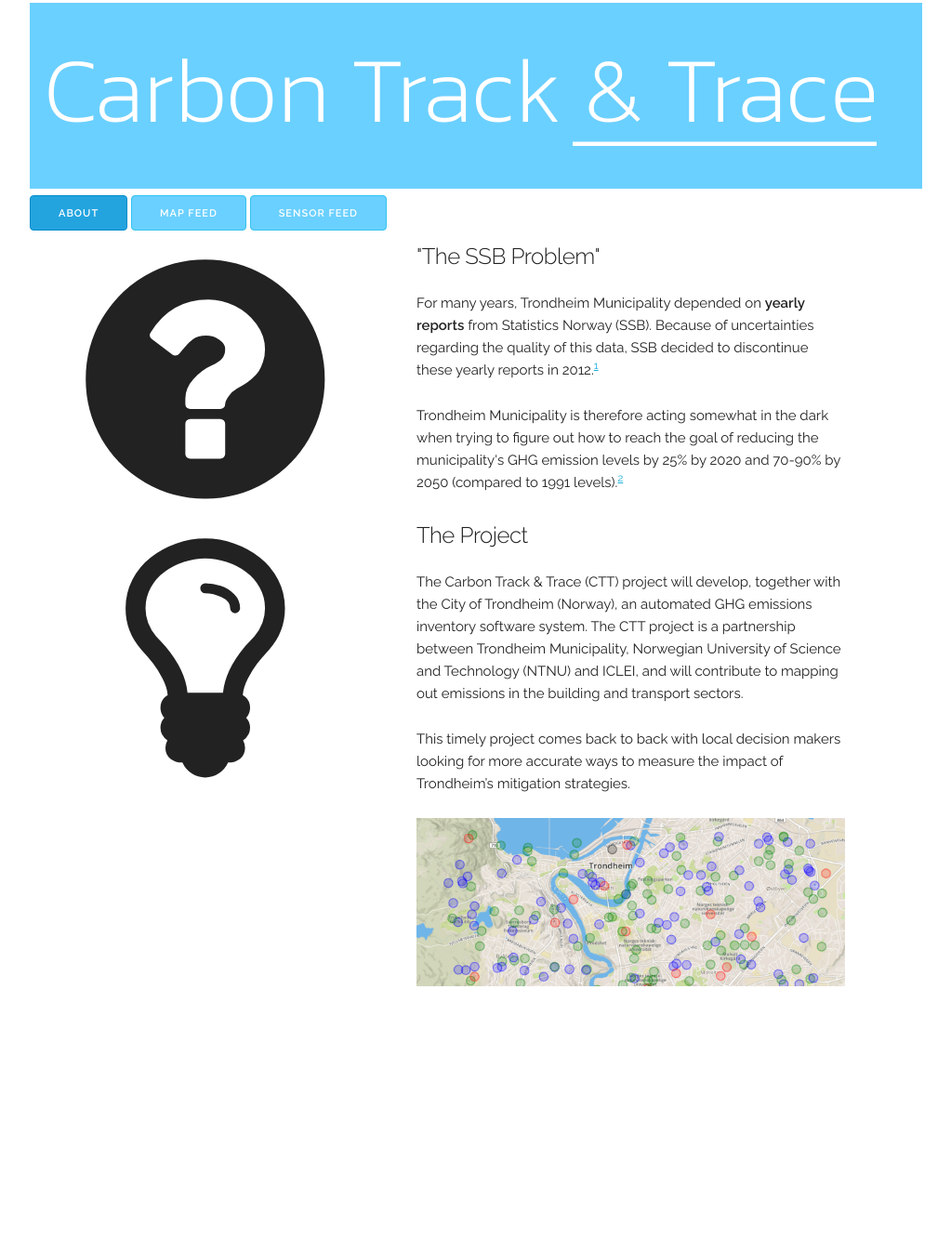
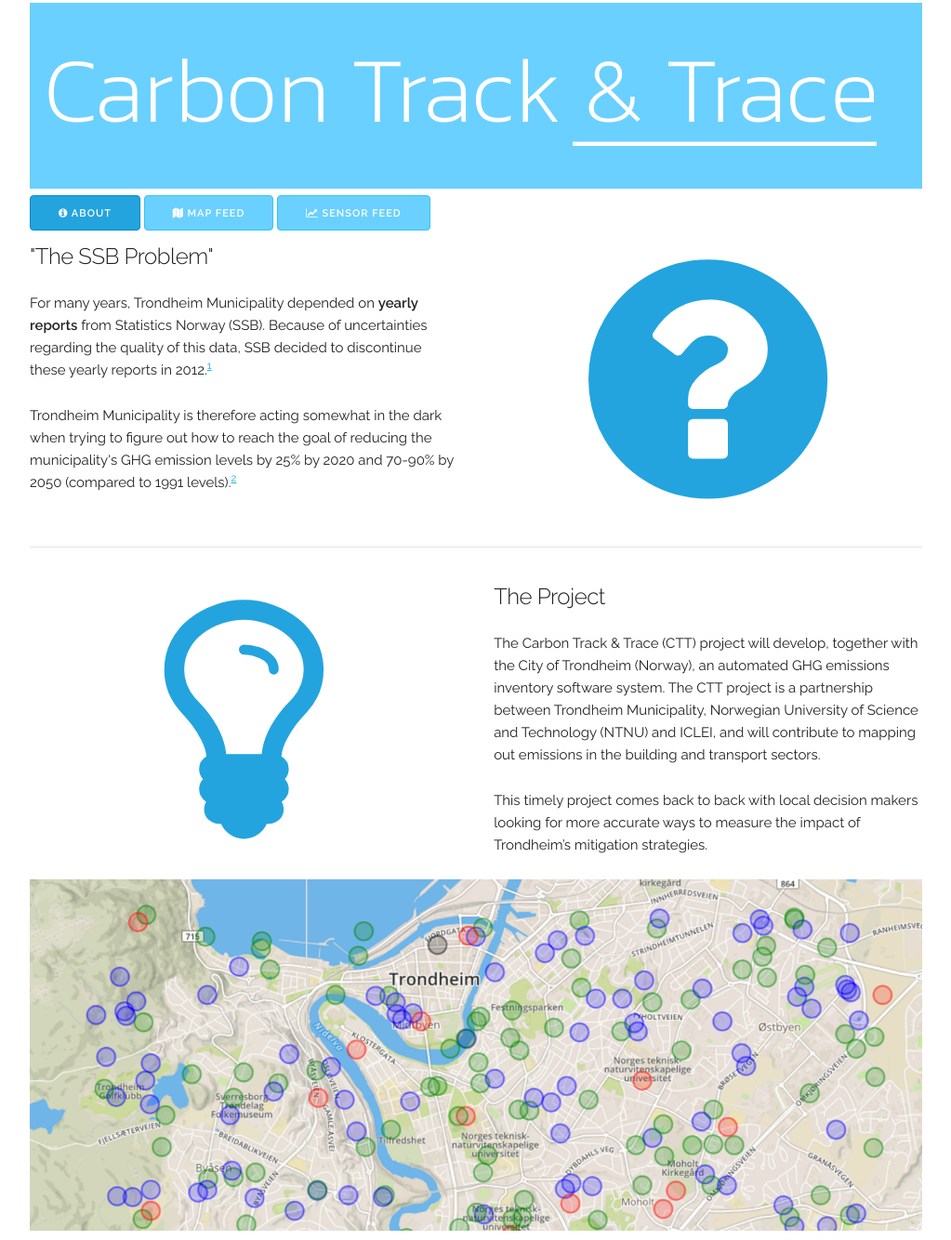
Before and after one commit to Patechoc/CTT_dashboard, a plain HTML site: page index.html in a window 1280 px wide. Shown: the part 12-1346 px from the top of the page at 93% size, without its empty margins (128-1151 px from the left). Before the commit the page ends 1093 px from the top, so only its background shows below. Drawn offline with Linux system fonts and the light colour scheme.

Commit message:
Add icons to menu, styling

```diff
--- a/css/style.css
+++ b/css/style.css
@@ -38,6 +38,7 @@
 
 .fa-big {
   font-size: 20em;
+  color: #23A4DF;
 }
 
 .text-center {
--- a/index.html
+++ b/index.html
@@ -45,17 +45,13 @@
 
     <div class="row">
       <div class="twelve columns">
-        <a class="button button-primary active" href="#">About</a>
-        <a class="button button-primary" href="mapfeed.html">Map Feed</a>
-        <a class="button button-primary" href="sensorfeed.html">Sensor Feed</a>
+        <a class="button button-primary active" href="#"><i class="fa fa-info-circle"></i> About</a>
+        <a class="button button-primary" href="mapfeed.html"><i class="fa fa-map"></i> Map Feed</a>
+        <a class="button button-primary" href="sensorfeed.html"><i class="fa fa-line-chart"></i> Sensor Feed</a>
       </div>
     </div>
 
     <div class="row">
-      <div class="five columns text-center">
-        <!-- <img src="images/ssb-problem.png" class="u-max-full-width" /> -->
-        <i class="fa fa-big fa-question-circle"></i>
-      </div>
 
       <div class="six columns">
           <h5>"The SSB Problem"</h5>
@@ -67,10 +63,18 @@
             Trondheim Municipality is therefore acting somewhat in the dark when trying to figure out how to reach the goal of reducing the municipality's GHG emission levels by 25% by 2020 and 70-90% by 2050 (compared to 1991 levels).<sup><a href="http://www.trondheim.kommune.no/klima">2</a></sup>
           </p>
       </div>
+      <div class="six columns text-center">
+        <!-- <img src="images/ssb-problem.png" class="u-max-full-width" /> -->
+        <i class="fa fa-big fa-question-circle"></i>
+      </div>
+
+      <div class="twelve columns">
+      <hr />
+      </div>
     </div>
 
     <div class="row">
-      <div class="five columns text-center">
+      <div class="six columns text-center">
         <i class="fa fa-big fa-lightbulb-o"></i>
       </div>
 
@@ -82,8 +86,12 @@
         <p>
             This timely project comes back to back with local decision makers looking for more accurate ways to measure the impact of Trondheim’s mitigation strategies.
         </p>
+      </div>
+    </div>
 
-          <img class="u-max-full-width" src="images/sensorSystem.png" alt="Future sensor system"/>
+    <div class="row">
+      <div class="twelve columns">
+        <img class="u-max-full-width" src="images/sensorSystem.png" alt="Future sensor system" />
       </div>
     </div>
   </div>
```
Also changed, not shown: mapfeed.html (+4 -3 lines), sensorfeed.html (+4 -3 lines). Lines whose indentation alone changed are shown as unchanged.
